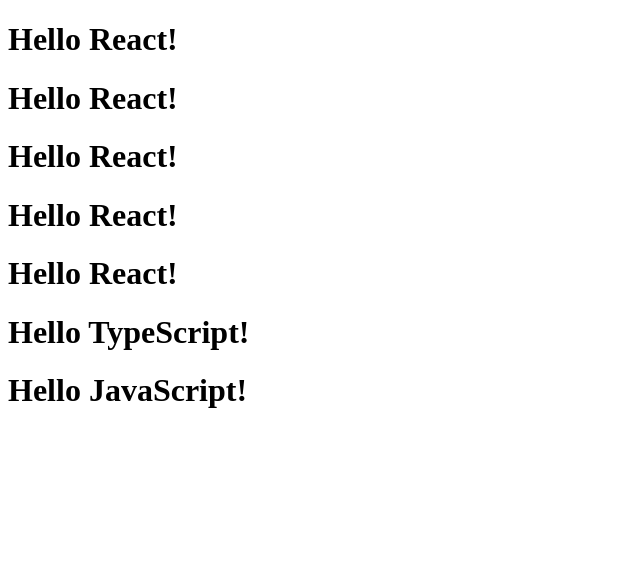
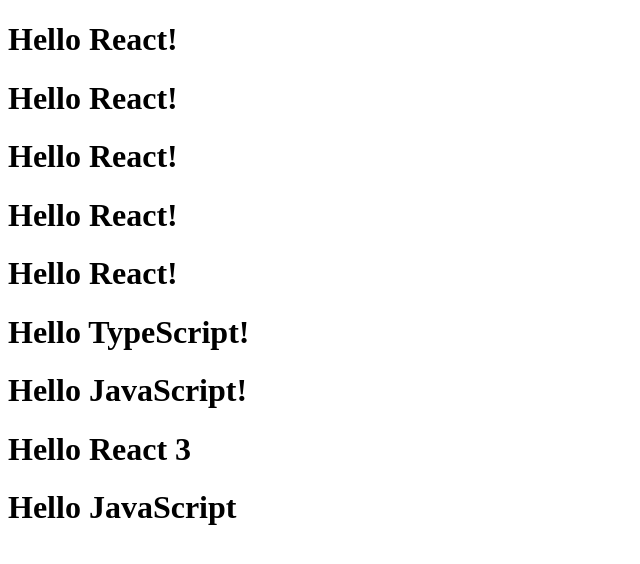
Before and after one commit to Mengsreang-Chhoeung/reactjs-youtube, a React (Vite) app in the folder learn-reactjs/: page / in a window 1280 px wide. Shown: the top 564 px of the page, without its empty margins (0-640 px from the left). Built offline with nearby package versions, Linux system fonts and the light colour scheme.

Commit message:
add testing jsx component

```diff
--- a/learn-reactjs/src/App.tsx
+++ b/learn-reactjs/src/App.tsx
@@ -1,4 +1,5 @@
 import Greeting, { Greeting1, Greeting2 } from "./components/Greeting";
+import TestJSX from "./components/TestJSX";
 
 function App() {
   return (
@@ -10,6 +11,7 @@
       <Greeting />
       <Greeting1 />
       <Greeting2 />
+      <TestJSX />
     </div>
   )
 }
--- /dev/null
+++ b/learn-reactjs/src/components/TestJSX/index.tsx
@@ -0,0 +1,15 @@
+const name = "React";
+const greetingTitle = "JavaScript";
+
+function TestJSX() {
+  return (
+    <>
+      <h1>
+        Hello {name} {1 + 2}
+      </h1>
+      <h1 title={greetingTitle}>Hello JavaScript</h1>
+    </>
+  );
+}
+
+export default TestJSX;
```
